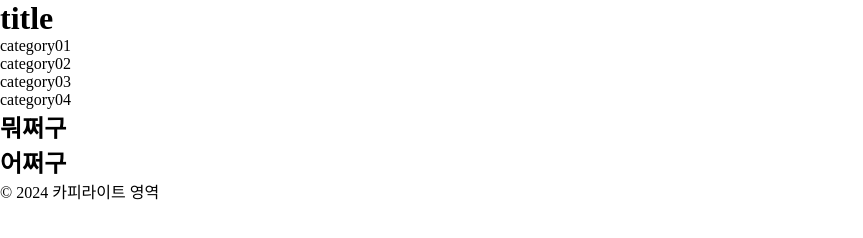
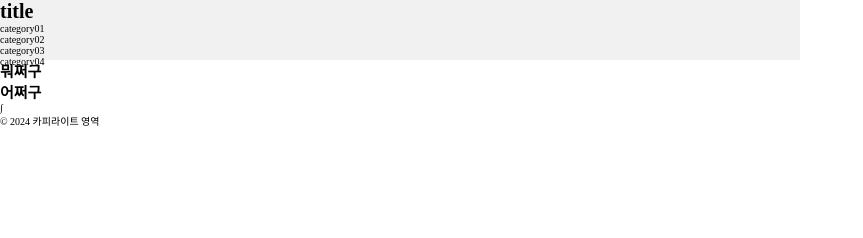
Before and after one commit to dust9629/study_elice, a plain HTML site: page index.html in a window 1280 px wide. Shown: the whole page, without its empty margins (0-863 px from the left). Drawn offline with Linux system fonts and the light colour scheme.

Commit message:
create README.md

```diff
--- a/index.html
+++ b/index.html
@@ -33,7 +33,7 @@
         </section>
     </main>
     <!-- 푸터 영역 -->
-    <footer>
+    <footer>∫
         <p>&copy; 2024 카피라이트 영역</p>
     </footer>
 
--- a/main.css
+++ b/main.css
@@ -4,3 +4,11 @@
     list-style: none;
     color: #000;
 }
+html {
+    font-size: 62.5%;
+    width: 62.5%;
+}
+header {
+    height: 6rem;
+    background-color: #f1f1f1;
+}
--- a/main.js
+++ b/main.js
@@ -0,0 +1,4 @@
+let pEl = document.querySelector('p');
+pEl.classList.add('active');
+
+console.log(test);
```
Also changed, not shown: README.md (added).
